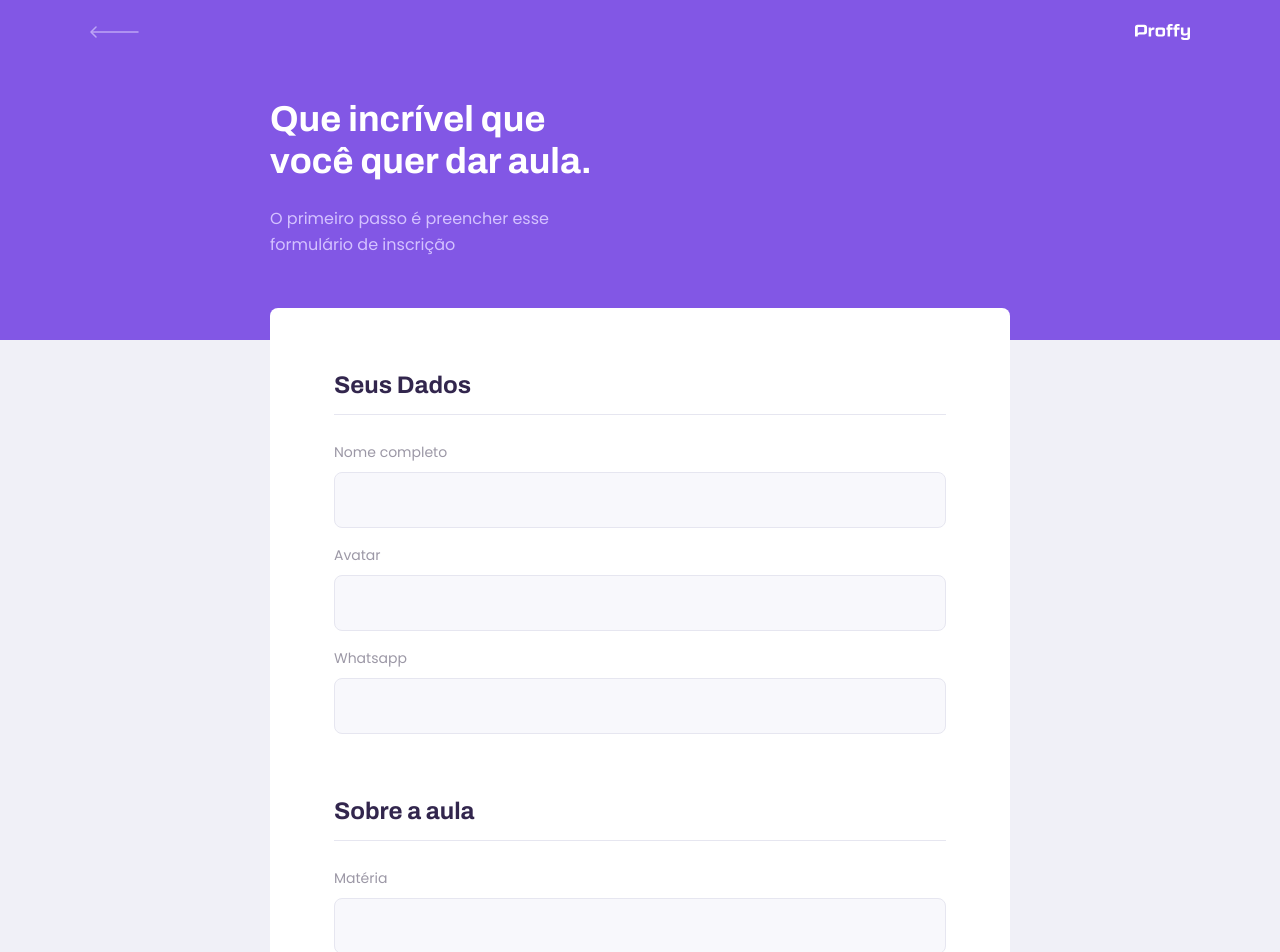
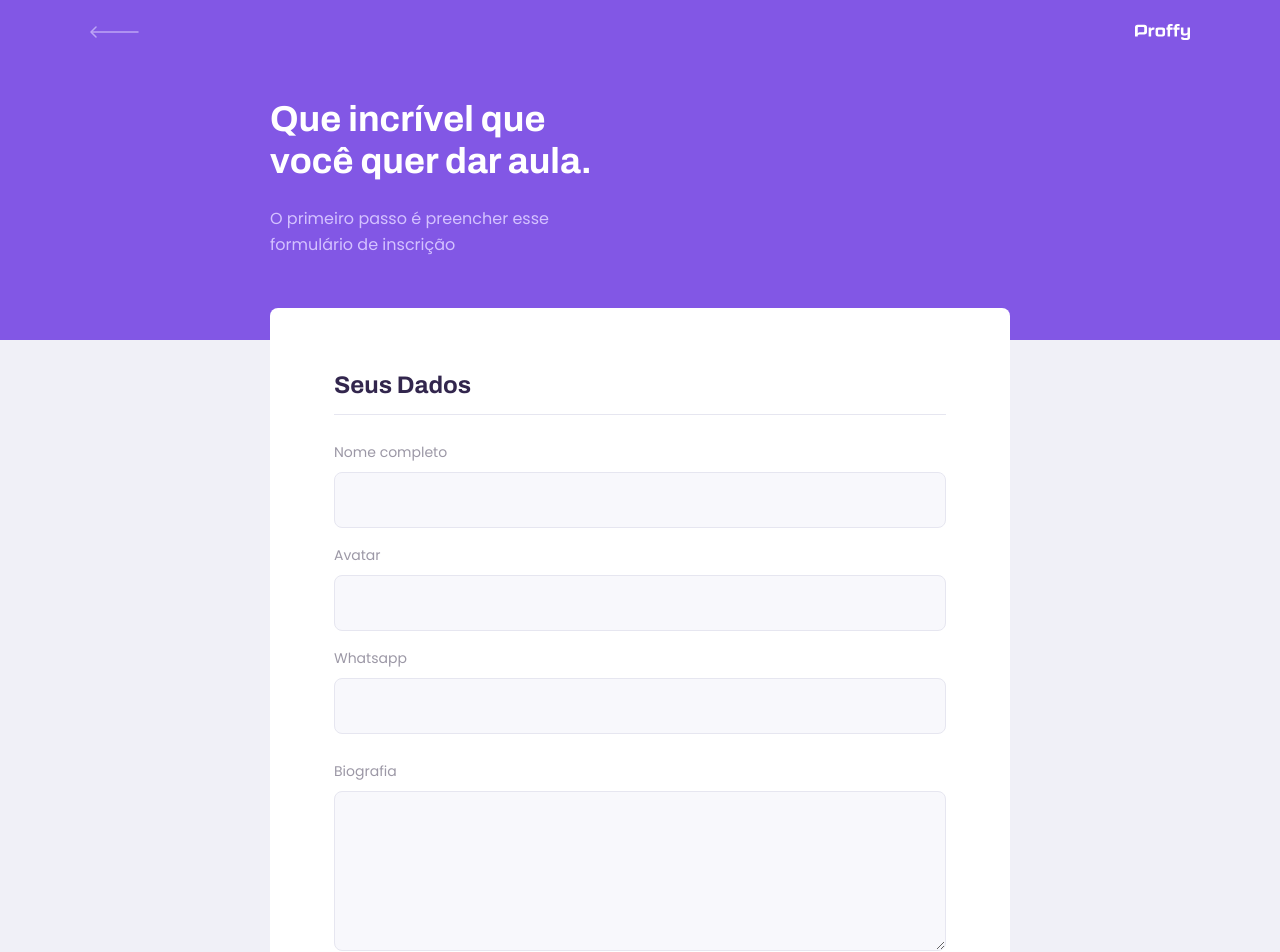
Before and after one commit to VieiraVitor/nlw-proffy, a React (Create React App) app in the folder web/: page /give-classes in a window 1280 px wide. Shown: the top 952 px of the page. Built offline with nearby package versions, Linux system fonts and the light colour scheme.

Commit message:
feat: adiciona componente de Textarea

```diff
--- /dev/null
+++ b/web/src/components/Textarea/index.tsx
@@ -0,0 +1,19 @@
+import React, { TextareaHTMLAttributes } from 'react';
+
+import './style.css';
+
+interface TextareaProps extends TextareaHTMLAttributes<HTMLTextAreaElement> {
+    label: string;
+    name: string;
+}
+
+const Textarea: React.FunctionComponent<TextareaProps> = ({label, name, ...rest}) => {
+    return (
+        <div className="textarea-block">
+            <label htmlFor={name}>{label}</label>
+            <textarea id={name} {...rest} />
+        </div>
+    );
+}
+
+export default Textarea;
--- /dev/null
+++ b/web/src/components/Textarea/style.css
@@ -0,0 +1,36 @@
+.textarea-block {
+    position: relative;
+}
+
+.textarea-block + .textarea-block {
+    margin-top: 1.4rem;
+}
+
+.textarea-block label {
+    font-size: 1.4rem;
+}
+
+.textarea-block textarea {
+    width: 100%;
+    height: 16rem;
+    min-height: 8rem;
+    margin-top: 0.8rem;
+    border-radius: 0.8rem;
+    background: var(--color-input-background);
+    border: 1px solid var(--color-line-in-white);
+    outline: 0;
+    resize: vertical;
+    padding: 1.2rem 1.6rem;
+    font: 1.6rem Archivo;
+}
+
+.textarea-block:focus-within::after {
+    width: calc(100% - 3.2rem);
+    height: 2px;
+    content: '';
+    background: var(--color-primary-light);
+    position: absolute;
+    left: 1.6rem;
+    right: 1.6rem;
+    bottom: 7px;
+}
--- a/web/src/pages/TeacherForm/index.tsx
+++ b/web/src/pages/TeacherForm/index.tsx
@@ -6,6 +6,7 @@
 import warningIcon from '../../assets/images/icons/warning.svg';
 
 import './style.css';
+import Textarea from '../../components/Textarea';
 
 function TeacherForm() {
     return (
@@ -22,6 +23,7 @@
                     <Input name="name" label="Nome completo" />
                     <Input name="avatar" label="Avatar" />
                     <Input name="whatsapp" label="Whatsapp" />
+                    <Textarea name="bio" label="Biografia" />
                 </fieldset>
 
                 <fieldset>
```
